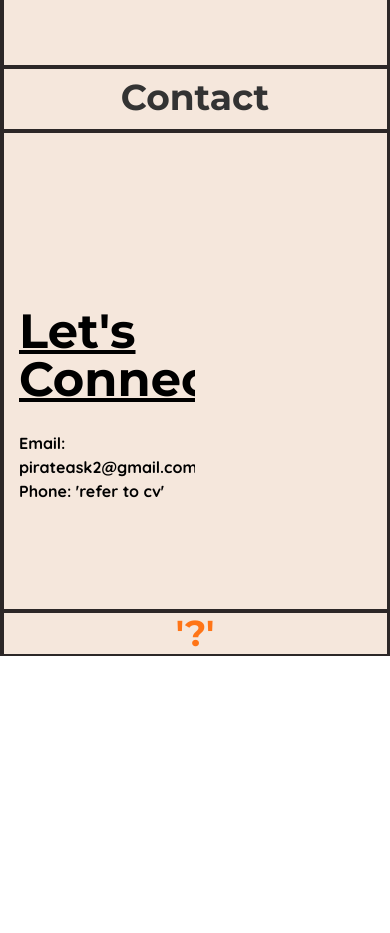
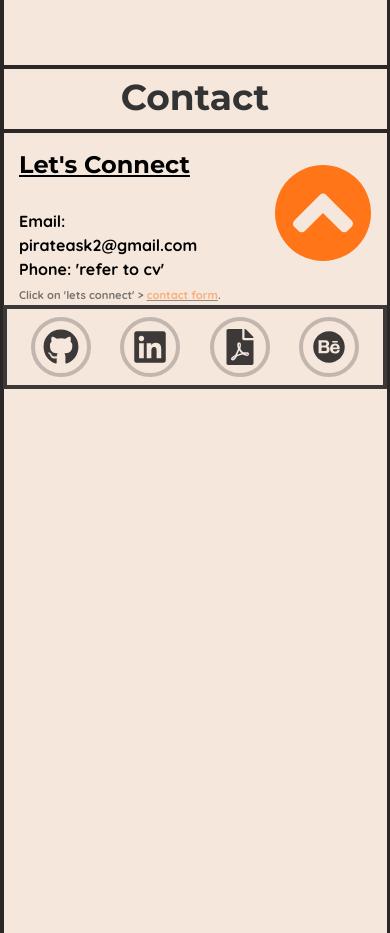
Before and after one commit to Atharva-Karhale/React-portfolio, a React (Vite) app: page / in a window 390 px wide. Shown: the part 2320-3253 px from the top of the page. Before the commit the page ends 2976 px from the top, so only its background shows below. Built offline with nearby package versions, Linux system fonts and the light colour scheme.

Commit message:
mobile responsive done !

```diff
--- a/src/Components/ContactContents.jsx
+++ b/src/Components/ContactContents.jsx
@@ -29,35 +29,36 @@ export default function ContactContent({ heading }) {
 
 
     return(
-        <div className=' group grid grid-cols-[1fr_1fr] size-full' onMouseEnter={mouseEntered} onMouseLeave={mouseLeft}>
-            <div className=' grid grid-rows-[1fr_1fr] overflow-hidden'>
+        <div className=' lg:grid-rows-1 lg:group lg:grid lg:grid-cols-[1fr_1fr] lg:size-full' onMouseEnter={mouseEntered} onMouseLeave={mouseLeft}>
+            <div className=' lg:h-full row-start-1 lg:grid lg:grid-rows-[1fr_1fr] overflow-hidden '>
 
-            {!isHovered && <div></div>}
+                {!isHovered &&
+                <div className= 'size-full'></div>}
 
-            {isHovered && <div className=' w-full h-fit object-scale-down overflow-hidden -mx-10 -my-5 ' >
+                {isHovered &&
+                <div className=' size-[22em] overflow-hidden lg:w-full h-fit lg:object-scale-down lg:overflow-hidden lg:-mx-10 lg:-my-5 ' >
                     <Contact
                         defaultColors={['#c55ea4', '#b765aa', '#9179ba', '#5599d3', '#4b9ed7', '#59a5d0', '#7eb8bf', '#b9d6a3', '#dce792']}
-                        hoverColors={['#c55ea4', '#b765aa', '#9179ba', '#5599d3', '#4b9ed7', '#59a5d0', '#7eb8bf', '#b9d6a3', '#dce792']} color={"#FF7517"}
-
-                    />
+                        hoverColors={['#c55ea4', '#b765aa', '#9179ba', '#5599d3', '#4b9ed7', '#59a5d0', '#7eb8bf', '#b9d6a3', '#dce792']} color={"#FF7517"} />
                 </div>}
 
-                <div className=' grid grid-rows-[2fr_1fr] grid-cols-[2fr_1fr]'>
+                <div className=' lg:grid lg:grid-rows-[2fr_1fr] lg:grid-cols-[2fr_1fr] hidden'>
                     <div className=' col-span-1 row-span-1'>
                         <div className={`p-4 font-abc font-bold text-5xl underline underline-offset-2  ${isHovered ? 'border-t-4 border-theme1-gray':''} `}>Let's Connect</div>
-                        <div className='px-4 font-def font-bold mt-3'>Email: pirateask2@gmail.com <br/>Phone: 'refer to cv'</div>
+                        <div className='px-4 font-def font-bold mt-3'>Email: pirateask2@gmail.com <br/>Phone: 'refer to cv'
+                        </div>
                     </div>
-                    {!isHovered && <div></div>}
+                    {!isHovered && <div className='lg:block hidden'></div>}
 
-                {isHovered &&
-                    <div className=' col-span-1 row-span-2'>
+                    {isHovered &&
+                    <div className='lg:block hidden lg:col-span-1 lg:row-span-2'>
                         <Link to="top" spy={true} smooth={true} offset={-80}>
                         <div className=' bg-theme1-black hover:cursor-pointer h-full'> <FaAngleDown className='text-theme1-white w-full text-[14em]  hover:text-theme1-orange scale-y-[-1] '/> </div> </Link>
                     </div>}
-                    {!isHovered && <div></div>}
+                    {!isHovered && <div className='lg:block hidden'></div>}
 
-                {isHovered &&
-                    <div className=' col-span-1 row-span-1 '>
+                    {isHovered &&
+                    <div className='lg:block hidden lg:col-span-1 lg:row-span-1 '>
                         <ul className=' flex text-4xl gap-6 pl-4'>
                             <li title='Github' className='hover:text-theme1-orange hover:cursor-pointer rounded-full border-4 border-theme1-black p-2 border-opacity-25 hover:border-theme1-orange '><a href='https://github.com/Atharva-Karhale'><FaGithub className='text-theme1-gray' /></a></li>
                             <li title='LinkedIn' className='hover:text-theme1-orange hover:cursor-pointer rounded-full border-4 border-theme1-black p-2 border-opacity-25 hover:border-theme1-orange'><a href='https://www.linkedin.com/in/atharva-karhale/'><FaLinkedin className='text-theme1-gray' /></a></li>
@@ -66,13 +67,76 @@ export default function ContactContent({ heading }) {
                         </ul>
                     </div> }
                 </div>
+
+                {isHovered &&
+                <div className=' row-start-2 bg-theme1-black block lg:hidden'>
+                    <form className=' caret-theme1-orange  flex flex-col py-5 mx-8'>
+                        <label htmlFor='name' className=' font-abc text-white'>Name:</label>
+                        <input
+                        name='name'
+                        id='name'
+                        className=' caret rounded mt-1 font-def p-2 font-bold'
+                        placeholder='Aap ka Subh Naam 🙏'
+                        />
+
+                        <label htmlFor='email' className=' font-abc text-white pt-5'>Email:</label>
+                        <input
+                        name='email'
+                        id='email'
+                        className='rounded mt-1 font-def p-2 font-bold'
+                        placeholder='abc@gmail.com'
+                        />
+
+                        <label htmlFor='email' className=' font-abc text-white pt-5'>Message:</label>
+                        <textarea
+                        name='message'
+                        id='meesage'
+                        rows={6}
+                        className='rounded mt-1 font-def p-2 font-bold'
+                        placeholder='Say hi :)'
+                        ></textarea>
+
+                        <button className='mt-5 p-2 font-abc rounded font-bold text-white hover:text-slate-800 hover:underline bg-blue-600 hover:bg-blue-400 flex items-center justify-center'><TbSend /> _Send</button>
+
+                    </form>
+                </div>}
+
+                <div className=' row-start-3 grid grid-cols-[2fr_1fr] grid-rows-[2fr_1fr] lg:hidden '>
+                    <div className=' col-span-1 row-span-1 '>
+                        <div className={`p-4 font-abc font-bold text-2xl underline underline-offset-2  ${isHovered ? '':''} `}>Let's Connect</div>
+                        <div className='px-4 font-def font-bold mt-3'>Email: pirateask2@gmail.com <br/>Phone: 'refer to cv'<br/>
+                        <span className=' text-[0.7em] opacity-50'>Click on 'lets connect' {'>'} <span className=' text-theme1-orange underline decoration-theme1-black'>contact form</span>.</span>
+                        </div>
+                    </div>
+
+                    <div>
+                    <div className=' pt-4'>
+                        <Link to="top" spy={true} smooth={true} offset={-80}>
+                        <div className=' rounded-full bg-theme1-orange m-4 hover:cursor-pointer h-full'> <FaAngleDown className='text-theme1-white size-full text-[5em]  hover:text-theme1-orange scale-y-[-1] '/>
+                        </div>
+                        </Link>
+                        </div>
+                    </div>
+
+                    <div className=' col-span-2 row-span-1 row-start-2 h-fit w-full border-4 border-theme1-gray p-2'>
+
+                        <ul className=' flex justify-between text-4xl px-4'>
+                            <li title='Github' className='hover:text-theme1-orange hover:cursor-pointer rounded-full border-4 border-theme1-black p-2 border-opacity-25 hover:border-theme1-orange '><a href='https://github.com/Atharva-Karhale'><FaGithub className='text-theme1-gray' /></a></li>
+                            <li title='LinkedIn' className='hover:text-theme1-orange hover:cursor-pointer rounded-full border-4 border-theme1-black p-2 border-opacity-25 hover:border-theme1-orange'><a href='https://www.linkedin.com/in/atharva-karhale/'><FaLinkedin className='text-theme1-gray' /></a></li>
+                            <li title='Download CV in PDF format' className='hover:text-theme1-orange hover:cursor-pointer rounded-full border-4 border-opacity-25 border-theme1-black p-2 hover:border-theme1-orange'><a href='https://drive.google.com/file/d/19HE-QPlmDlpCDo_A_AO1pkd3wURmFLod/view?usp=sharing'><FaFilePdf className='text-theme1-gray' /></a></li>
+                            <li title='Download CV in PDF format' className='hover:text-theme1-orange hover:cursor-pointer rounded-full border-4 border-opacity-25 border-theme1-black hover:border-theme1-orange p-2'><a href='https://www.behance.net/askmodink'><IoLogoBehance className='text-theme1-gray' /></a></li>
+                        </ul>
+                    </div>
             </div>
 
-            <div className={`${isHovered ? 'bg-theme1-black': ''}` }>
-            {!isHovered && <div></div>}
+            </div>
+
+
+
+            <div className={` lg:block hidden ${isHovered ? 'bg-theme1-black': ''}` }>
 
                 {isHovered &&
-                <form className=' caret-theme1-orange  flex flex-col my-5 mx-8'>
+                <form className=' lg:caret-theme1-orange  flex flex-col lg:my-5 lg:mx-8'>
                     <label htmlFor='name' className=' font-abc text-white'>Name:</label>
                     <input
                     name='name'
--- a/src/Components/Grid.jsx
+++ b/src/Components/Grid.jsx
@@ -36,7 +36,7 @@ export default function Grid() {
     return(
 
         <div>
-            <div className=' bg-theme1-white grid grid-rows-[3.2em_34.5em_3.5em_34em_4em_38em_4em_28em_4em_30em_2.8em] grid-cols-[1px_auto_1px] lg:grid-cols-[50px_auto_50px] h-auto'>
+            <div className=' bg-theme1-white grid grid-rows-[3.2em_34.5em_3.5em_34em_4em_38em_4em_28em_4em_54em_2.8em] lg:grid-rows-[3.2em_34.5em_3.5em_34em_4em_38em_4em_28em_4em_30em_2.8em] grid-cols-[1px_auto_1px] lg:grid-cols-[50px_auto_50px] h-auto'>
 
                 <div className=' col-span-3 row-span-1 z-10 '>
                     <div className=' border-2 border-theme1-black'></div>
@@ -160,7 +160,9 @@ export default function Grid() {
 
 
                 <div className=" col-span-1 row-span-1 border-2 border-theme1-black"></div>
-                <div className='col-span-1 row-span-1 border-2 border-theme1-black' id='contact'> <ContactContent/></div>
+                <div className='col-span-1 row-span-1 border-2 border-theme1-black' id='contact'
+                style={{ height: '100%' }}
+                > <ContactContent/></div>
                 <div className="col-span-1 row-span-1 border-2 border-theme1-black"></div>
 
                 <div className=" col-span-1 row-span-1 border-2 border-theme1-black"></div>
```
